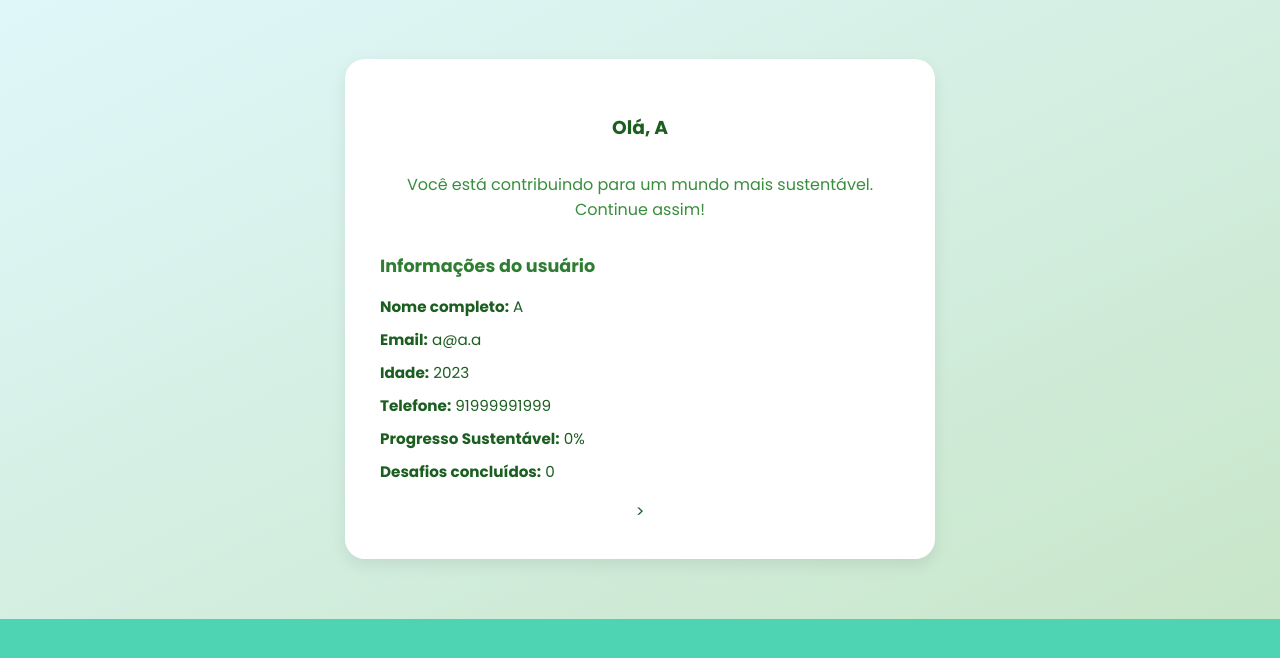
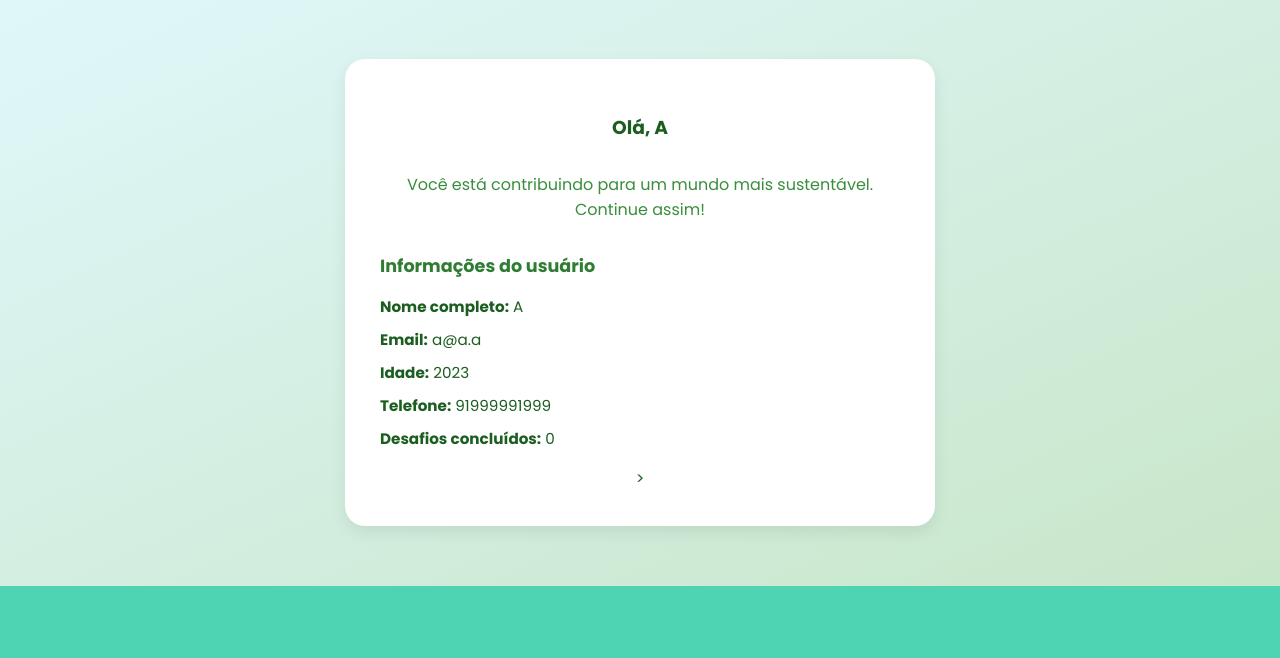
Before and after one commit to dudardo/EcoWise-Testes, a Flask app: page /perfil in a window 1280 px wide. Shown: the part 121-779 px from the top of the page. Run offline with Flask 3, Linux system fonts and the light colour scheme; a user stored in the database is signed in.

Commit message:
Versão 2.1: Mudança de Icone

```diff
--- a/templates/Calculadora.html
+++ b/templates/Calculadora.html
@@ -5,6 +5,7 @@
   <meta charset="UTF-8">
   <title>EcoCalculadora 🌱</title>
   <link rel="stylesheet" href="{{ url_for('static', filename='EcoC.css') }}">
+  <link rel="icon" href="{{ url_for('static', filename='img/favicon.png') }}" type="image/png">
 
   <link rel="preconnect" href="https://fonts.googleapis.com">
   <link rel="preconnect" href="https://fonts.gstatic.com" crossorigin>
--- a/templates/Desafios.html
+++ b/templates/Desafios.html
@@ -5,6 +5,7 @@
   <meta charset="UTF-8">
   <title>EcoDesafios 🌱</title>
   <link rel="stylesheet" href="{{ url_for('static', filename='EcoC.css') }}">
+  <link rel="icon" href="{{ url_for('static', filename='img/favicon.png') }}" type="image/png">
   <link rel="preconnect" href="https://fonts.googleapis.com">
   <link rel="preconnect" href="https://fonts.gstatic.com" crossorigin>
   <link href="https://fonts.googleapis.com/css2?family=Poppins:wght@300;400;600;700&display=swap" rel="stylesheet">
--- a/templates/EcoH.html
+++ b/templates/EcoH.html
@@ -6,6 +6,7 @@
   <meta name="viewport" content="width=device-width, initial-scale=1.0">
   <title>EcoWise - Início</title>
   <link rel="stylesheet" href="{{ url_for('static', filename='EcoC.css') }}">
+  <link rel="icon" href="{{ url_for('static', filename='img/favicon.png') }}" type="image/png">
   <link rel="preconnect" href="https://fonts.googleapis.com">
   <link rel="preconnect" href="https://fonts.gstatic.com" crossorigin>
   <link href="https://fonts.googleapis.com/css2?family=Poppins:wght@300;400;600;700&display=swap" rel="stylesheet">
--- a/templates/EcoMenu.html
+++ b/templates/EcoMenu.html
@@ -7,6 +7,7 @@
   <title>EcoWise - Plataforma</title>
 
   <link rel="stylesheet" href="{{ url_for('static', filename='EcoC.css') }}">
+  <link rel="icon" href="{{ url_for('static', filename='img/favicon.png') }}" type="image/png">
 
   <link rel="preconnect" href="https://fonts.googleapis.com">
   <link rel="preconnect" href="https://fonts.gstatic.com" crossorigin>
--- a/templates/Guia.html
+++ b/templates/Guia.html
@@ -5,6 +5,7 @@
   <meta charset="UTF-8">
   <title>Guia EcoFriendly</title>
   <link rel="stylesheet" href="{{ url_for('static', filename='EcoC.css') }}">
+  <link rel="icon" href="{{ url_for('static', filename='img/favicon.png') }}" type="image/png">
   <link rel="preconnect" href="https://fonts.googleapis.com">
   <link rel="preconnect" href="https://fonts.gstatic.com" crossorigin>
   <link href="https://fonts.googleapis.com/css2?family=Poppins:wght@300;400;600;700&display=swap" rel="stylesheet">
--- a/templates/Perfil.html
+++ b/templates/Perfil.html
@@ -6,6 +6,7 @@
   <meta name="viewport" content="width=device-width, initial-scale=1.0">
   <title>EcoWise - Perfil</title>
   <link rel="stylesheet" href="{{ url_for('static', filename='EcoC.css') }}">
+  <link rel="icon" href="{{ url_for('static', filename='img/favicon.png') }}" type="image/png">
   <link href="https://fonts.googleapis.com/css2?family=Poppins:wght@300;400;600;700&display=swap" rel="stylesheet">
 </head>
 
@@ -43,7 +44,7 @@
             <li><strong>Email:</strong> {{ usuario.email }}</li>
             <li><strong>Idade:</strong> {{ idade if idade is not none else '—' }}</li>
             <li><strong>Telefone:</strong> {{ usuario.telefone or '—' }}</li>
-            <li><strong>Progresso Sustentável:</strong> {{ progresso_percent }}%</li>
+
             <li><strong>Desafios concluídos:</strong> {{ desafios_concluidos }}</li>
 
           </ul>
--- a/templates/ecoartigos.html
+++ b/templates/ecoartigos.html
@@ -5,6 +5,7 @@
   <meta charset="UTF-8">
   <title>EcoArtigos</title>
   <link rel="stylesheet" href="{{ url_for('static', filename='EcoC.css') }}">
+  <link rel="icon" href="{{ url_for('static', filename='img/favicon.png') }}" type="image/png">
   <link rel="preconnect" href="https://fonts.googleapis.com">
   <link rel="preconnect" href="https://fonts.gstatic.com" crossorigin>
   <link href="https://fonts.googleapis.com/css2?family=Poppins:wght@300;400;600;700&display=swap" rel="stylesheet">
--- a/templates/ecoartigosAlimentSus.html
+++ b/templates/ecoartigosAlimentSus.html
@@ -6,6 +6,7 @@
   <meta name="viewport" content="width=device-width, initial-scale=1.0">
   <title>Alimentação Sustentável</title>
   <link rel="stylesheet" href="{{ url_for('static', filename='EcoC.css') }}">
+  <link rel="icon" href="{{ url_for('static', filename='img/favicon.png') }}" type="image/png">
   <link rel="preconnect" href="https://fonts.googleapis.com">
   <link rel="preconnect" href="https://fonts.gstatic.com" crossorigin>
   <link href="https://fonts.googleapis.com/css2?family=Poppins:wght@300;400;600;700&display=swap" rel="stylesheet">
--- a/templates/ecoartigosEnergiaRen.html
+++ b/templates/ecoartigosEnergiaRen.html
@@ -5,6 +5,7 @@
   <meta charset="UTF-8">
   <title>Energias Renováveis</title>
   <link rel="stylesheet" href="{{ url_for('static', filename='EcoC.css') }}">
+  <link rel="icon" href="{{ url_for('static', filename='img/favicon.png') }}" type="image/png">
   <link rel="preconnect" href="https://fonts.googleapis.com">
   <link rel="preconnect" href="https://fonts.gstatic.com" crossorigin>
   <link href="https://fonts.googleapis.com/css2?family=Poppins:wght@300;400;600;700&display=swap" rel="stylesheet">
--- a/templates/ecoartigosReciclagem.html
+++ b/templates/ecoartigosReciclagem.html
@@ -6,6 +6,7 @@
   <meta name="viewport" content="width=device-width, initial-scale=1.0">
   <title>Reciclagem</title>
   <link rel="stylesheet" href="{{ url_for('static', filename='EcoC.css') }}">
+  <link rel="icon" href="{{ url_for('static', filename='img/favicon.png') }}" type="image/png">
   <link rel="preconnect" href="https://fonts.googleapis.com">
   <link rel="preconnect" href="https://fonts.gstatic.com" crossorigin>
   <link href="https://fonts.googleapis.com/css2?family=Poppins:wght@300;400;600;700&display=swap" rel="stylesheet">
--- a/templates/ecoartigospdfs.html
+++ b/templates/ecoartigospdfs.html
@@ -6,6 +6,7 @@
   <meta name="viewport" content="width=device-width, initial-scale=1.0">
   <title>PDFs Sustentáveis</title>
   <link rel="stylesheet" href="{{ url_for('static', filename='EcoC.css') }}">
+  <link rel="icon" href="{{ url_for('static', filename='img/favicon.png') }}" type="image/png">
   <link rel="preconnect" href="https://fonts.googleapis.com">
   <link rel="preconnect" href="https://fonts.gstatic.com" crossorigin>
   <link href="https://fonts.googleapis.com/css2?family=Poppins:wght@300;400;600;700&display=swap" rel="stylesheet">
```
Also changed, not shown: static/img/favicon.png (added).
